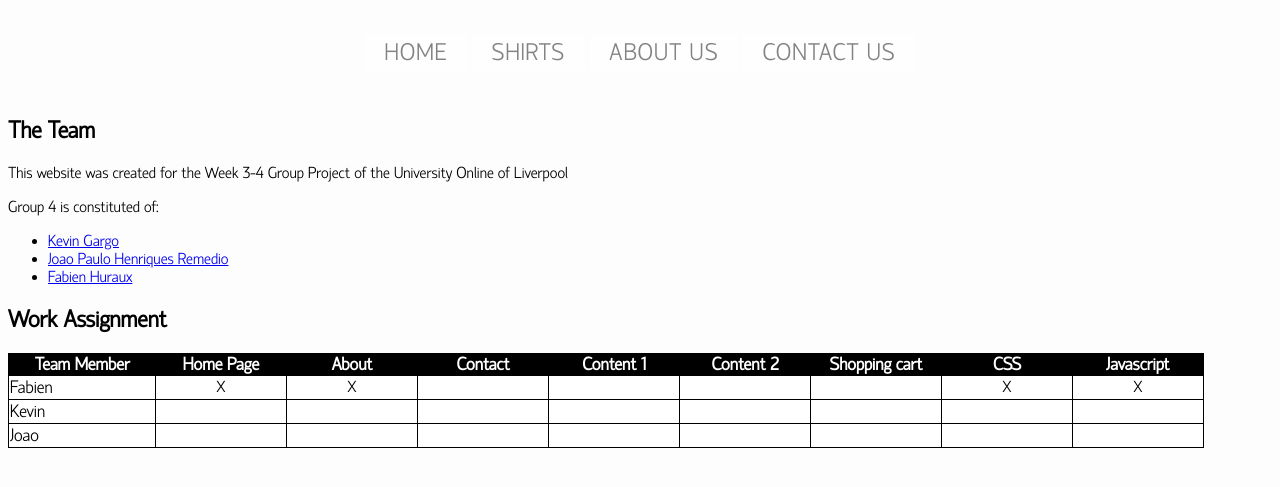
After one commit to UOL-Project/Week-3-4, a PHP site: page /about.html in a window 1280 px wide. The commit adds this page. Shown: the top 487 px of the page. Run offline with PHP 8.4, Linux system fonts and the light colour scheme.

Commit message:
About
New about page to be completed

```diff
--- /dev/null
+++ b/about.html
@@ -0,0 +1,100 @@
+<!DOCTYPE html>
+<!--
+UOL - Programming the Internet - Group Project
+Week 3 - Assignment
+Fabien Huraux
+Joao Paulo Henriques Remedio
+Kevin Gargo
+-->
+<html>
+    <head>
+        <title>UOL - Make U'R shirt - The Team</title>
+        <meta charset="UTF-8">
+        <meta name="viewport" content="width=device-width, initial-scale=1.0">
+<!--
+Link to external documents
+-->
+        <link rel ="stylesheet" type ="text/css" href="style.css">
+        <script type = "text/javascript" src="js/script.js"></script>
+    </head>
+    <body>
+    <div>
+    <nav class="bmenu">
+                    <ul>
+                            <li><a href="index.html">Home</a></li>
+                            <li id="shirts"><a href="shirts.html">Shirts</a>
+                                    <ul>
+                                                <li><a href="shirts.html#short" onmouseover="UnFuzzy()">Short Sleeve</a></li>
+                                                <li><a href="shirts.html#long" onmouseover="UnFuzzy()">Long Sleeve</a></li>
+                                    </ul>
+                            </li>
+                            <li><a href="about.html">About us</a>
+                                    <ul>
+                                            <li><a href="about.html#team" onmouseover="UnFuzzy()">The Team</a></li>
+                                            <li><a href="about.html#ref" onmouseover="UnFuzzy()">References</a></li>
+                                    </ul>
+                            </li>
+                            <li><a href="contact.html">Contact us</a></li>
+                    </ul>
+            </nav>
+        </div>
+        <div id="team" class="normal">
+            <h2>The Team</h2>
+        <p>This website was created for the Week 3-4 Group Project of the University Online of Liverpool</p>
+        <p>Group 4 is constituted of:</p>
+        <ul>
+            <li><a href="mailto:kevin.gargo@my.ohecampus.com">Kevin Gargo</a></li>
+            <li><a href="mailto:joaopaulo.henriquesremedio@my.ohecampus.com">Joao Paulo Henriques Remedio</a></li>
+            <li><a href="mailto:fabien.huraux@my.ohecampus.com">Fabien Huraux</a></li>
+        </ul>
+               <h2>Work Assignment</h2>
+               <table class="table">
+                    <tr>
+                    <th>Team Member</th>
+                    <th>Home Page</th>
+                    <th>About</th>
+                    <th>Contact</th>
+                    <th>Content 1</th>
+                    <th>Content 2</th>
+                    <th>Shopping cart</th>
+                    <th>CSS</th>
+                    <th>Javascript</th>
+
+                </tr>
+                <tr>
+                    <td class="left">Fabien</td>
+                    <td>X</td>
+                    <td>X</td>
+                    <td></td>
+                    <td></td>
+                    <td></td>
+                    <td></td>
+                    <td>X</td>
+                    <td>X</td>
+                </tr>
+                <tr>
+                    <td class="left">Kevin</td>
+                    <td></td>
+                    <td></td>
+                    <td></td>
+                    <td></td>
+                    <td></td>
+                    <td></td>
+                    <td></td>
+                    <td></td>
+                </tr>
+                <tr>
+                    <td class="left">Joao</td>
+                    <td></td>
+                    <td></td>
+                    <td></td>
+                    <td></td>
+                    <td></td>
+                    <td></td>
+                    <td></td>
+                    <td></td>
+                </tr>
+               </table>
+        </div>
+    </body>
+</html>
--- a/js/script.js
+++ b/js/script.js
@@ -10,6 +10,9 @@
 Hide images other than the first (0) one.
  */
 
-function ParentMenu() {
-		document.documentElement.parentElement.setAttribute("class", "bmenu li a:hover");
-		}
+function UnFuzzy() {
+
+    var foo = document.getElementsByClassName("active")[0].parentNode;
+
+
+}
--- a/style.css
+++ b/style.css
@@ -19,8 +19,13 @@ body {background-color: #FDFDFD; font-family:Hatori Hanzo, Hatori Hanzo Light; f
 
 }
 
+.normal{ font-size: medium
+
+}
+
 /*
 Menu Design
+Center the menu and sub-menu items
 */
 
 nav { text-align:center;
@@ -43,8 +48,6 @@ nav ul li:hover > ul {
 
 }
 
-
-
 nav ul {
     	padding: 0 20px;
 	list-style: none;
@@ -61,6 +64,10 @@ nav ul ul ul {
 
 nav ul ul {
 	position: absolute; top: 100%; right: 50% }
+
+/*
+Menu Design structure of the menu and effects
+*/
 
 .bmenu ul li {
 	float: left;
@@ -94,6 +101,7 @@ nav ul ul {
     color: black;
 }
 
+
 /*
 Slideshow homepage
 */
@@ -120,3 +128,21 @@ Slideshow homepage
     padding: 1em;
 
 }
+/*
+Table style
+*/
+.table {border: 1px solid black; border-collapse: collapse;
+
+}
+
+th {color: white; background-color: black; font-size: large; padding: 0 1em 0 1em;
+
+}
+
+.left {text-align: left; font-size: large
+
+}
+
+tr td {background-color: white; text-align: center; border: 1px solid black; width: 8em
+
+}
```
Also changed, not shown: index.html (+5 -5 lines).
